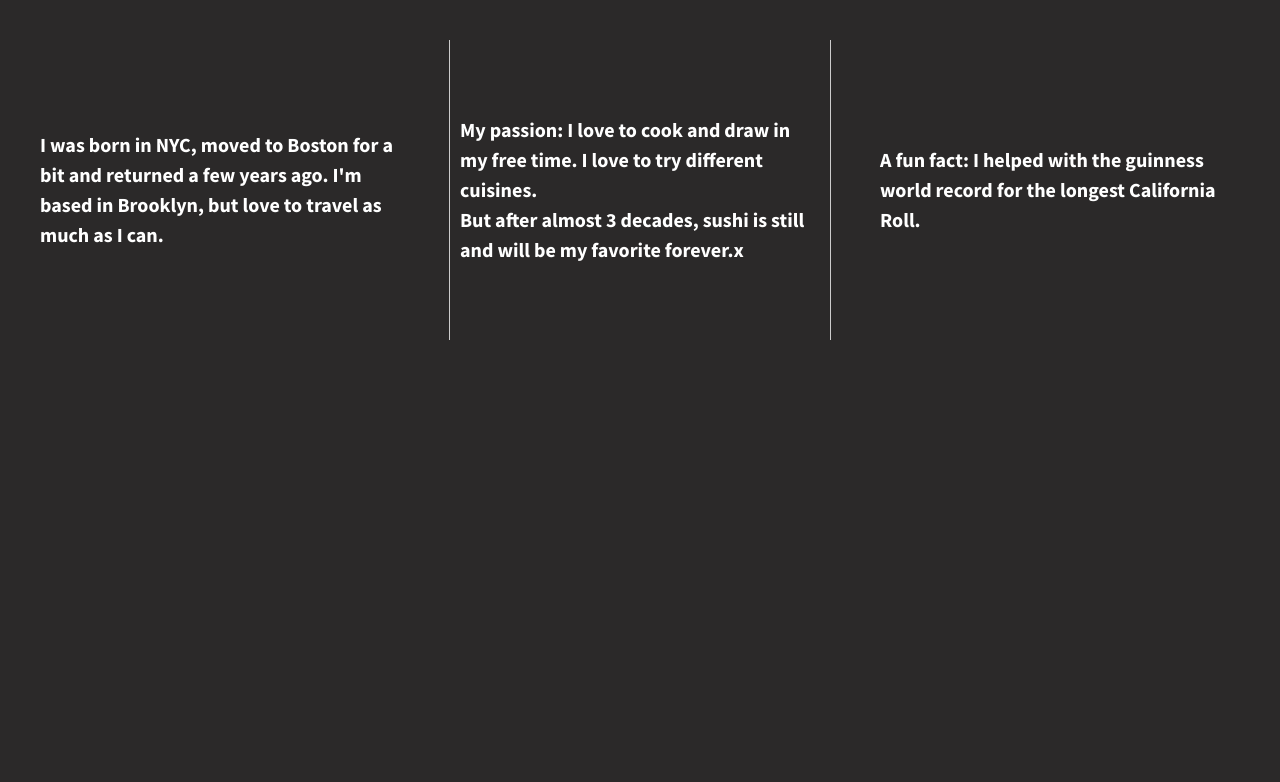
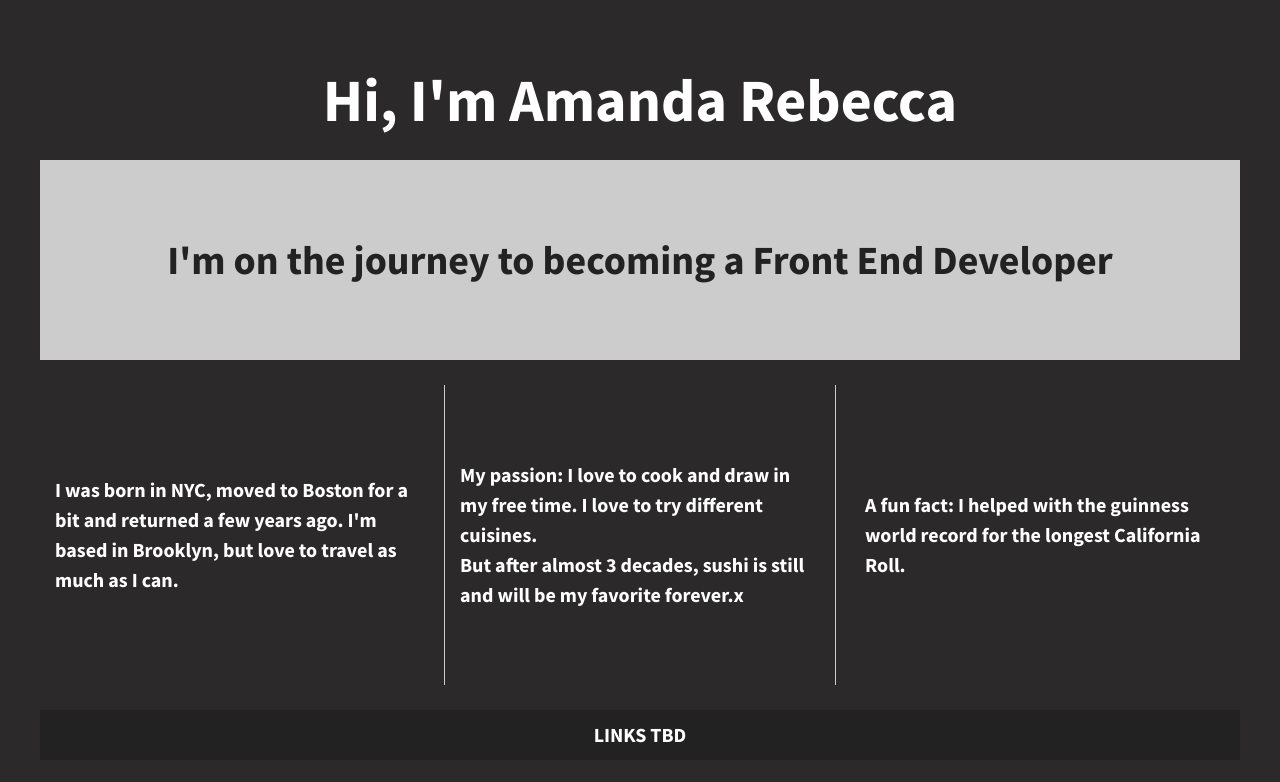
Before and after one commit to amrebch/divs-flexbox-starter, a plain HTML site: page index.html in a window 1280 px wide. Drawn offline with nearby package versions, Linux system fonts and the light colour scheme.

Commit message:
Added header,main,and reordered the containers

```diff
--- a/css/main.css
+++ b/css/main.css
@@ -99,6 +99,7 @@ textarea {
 html {
   background-color: #2b2929;
   height: 100%;
+  width: 100%;
 }
 
 body {
@@ -108,11 +109,41 @@ body {
   height: 100%;
 }
 
+header
+{
+  background-color: #2b2929;
+  color: #fff;
+  height: 120px;
+  width: 100%;
+  font-size: 3em;
+}
+
+main {
+    background-color: #ccc;
+    height: 150px;
+    width: 100%;
+    display: flex;
+    justify-content: center;
+    align-items: center;
+    padding: 25px 0 25px 0;
+    font-size: 2em;
+  }
+
+header,
+footer,
+main {
+    display: flex;
+    justify-content: center;
+    align-items: center;
+}
+
 .wrapper {
   /*add display:flex and set justify-content to space-between*/
   font-weight: 700;
   display: flex;
   justify-content: space-between;
+  align-items: center;
+  flex-flow: row wrap;
 }
 
 .div-1, .div-2, .div-3 {
@@ -126,15 +157,22 @@ body {
   width: 30%;
   justify-content: center;
   align-items: center;
+  padding: 0 15px 0 15px;
+  margin: 25px 0 25px 0;
 }
 
 .div-2 {
     border-left: 1px solid #ccc;
     border-right: 1px solid #ccc;
-    padding: 0 10px 0 10px;
 
 }
 
+footer {
+    background-color: #222;
+    color: #fff;
+    height: 50px;
+    width: 100%;
+  }
 
 /* ==========================================================================
    Helper classes
--- a/index.html
+++ b/index.html
@@ -24,6 +24,8 @@
         <![endif]-->
 
     <section class="wrapper">
+        <header>Hi, I'm Amanda Rebecca</header>
+            <main>I'm on the journey to becoming a Front End Developer</main>
         <div class="div-1">
             <p>I was born in NYC, moved to Boston for a bit and returned a few years ago. I'm based in Brooklyn, but
                 love to travel as much as I can.</p>
@@ -35,6 +37,7 @@
         <div class="div-3">
             <p>A fun fact: I helped with the guinness world record for the longest California Roll.</p>
         </div>
+        <footer>LINKS TBD</footer>
     </section>
 
     <script src="https://ajax.googleapis.com/ajax/libs/jquery/1.11.3/jquery.min.js"></script>
```
